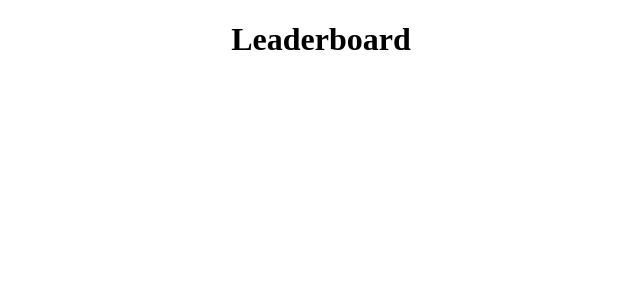
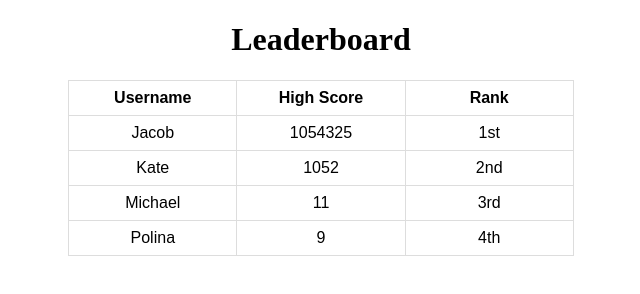
Before and after one commit to jgorton23/Coms319, a plain HTML site: page leaderboard.html in a window 1280 px wide. Shown: the whole page, without its empty margins (319-959 px from the left). Drawn offline with Linux system fonts and the light colour scheme.

Commit message:
started leaderboard layout

```diff
--- a/leaderboard.html
+++ b/leaderboard.html
@@ -4,12 +4,58 @@
         <meta charset="UTF-8">
         <title>Rogue Game</title>
         <!--<link rel="stylesheet" href="style.css">-->
+        <style>
+            table {
+                font-family: arial, sans-serif;
+                border-collapse: collapse;
+                width: 40%;
+                margin: auto;
+            }
+
+            td, th {
+                width: 33%;
+                border: 1px solid #dddddd;
+                padding: 8px;
+            }
+
+/*
+            #user{
+                text-align: left;
+            }
+  */
+        </style>
     </head>
     <body style="text-align: center;">
         <h1>
             Leaderboard
         </h1>
-
+        <table>
+            <tr>
+                <th id="user">Username</th>
+                <th>High Score</th>
+                <th>Rank</th>
+            </tr>
+            <tr>
+                <td id="user">Jacob</td>
+                <td>1054325</td>
+                <td>1st</td>
+            </tr>
+            <tr>
+                <td id="user">Kate</td>
+                <td>1052</td>
+                <td>2nd</td>
+            </tr>
+            <tr>
+                <td id="user">Michael</td>
+                <td>11</td>
+                <td>3rd</td>
+            </tr>
+            <tr>
+                <td id="user">Polina</td>
+                <td>9</td>
+                <td>4th</td>
+            </tr>
+        </table>
         <!--<script src="index.js"></script>-->
     </body><!--- A new Comment --->
 </html>
```
Also changed, not shown: index.html (+2 -2 lines).
